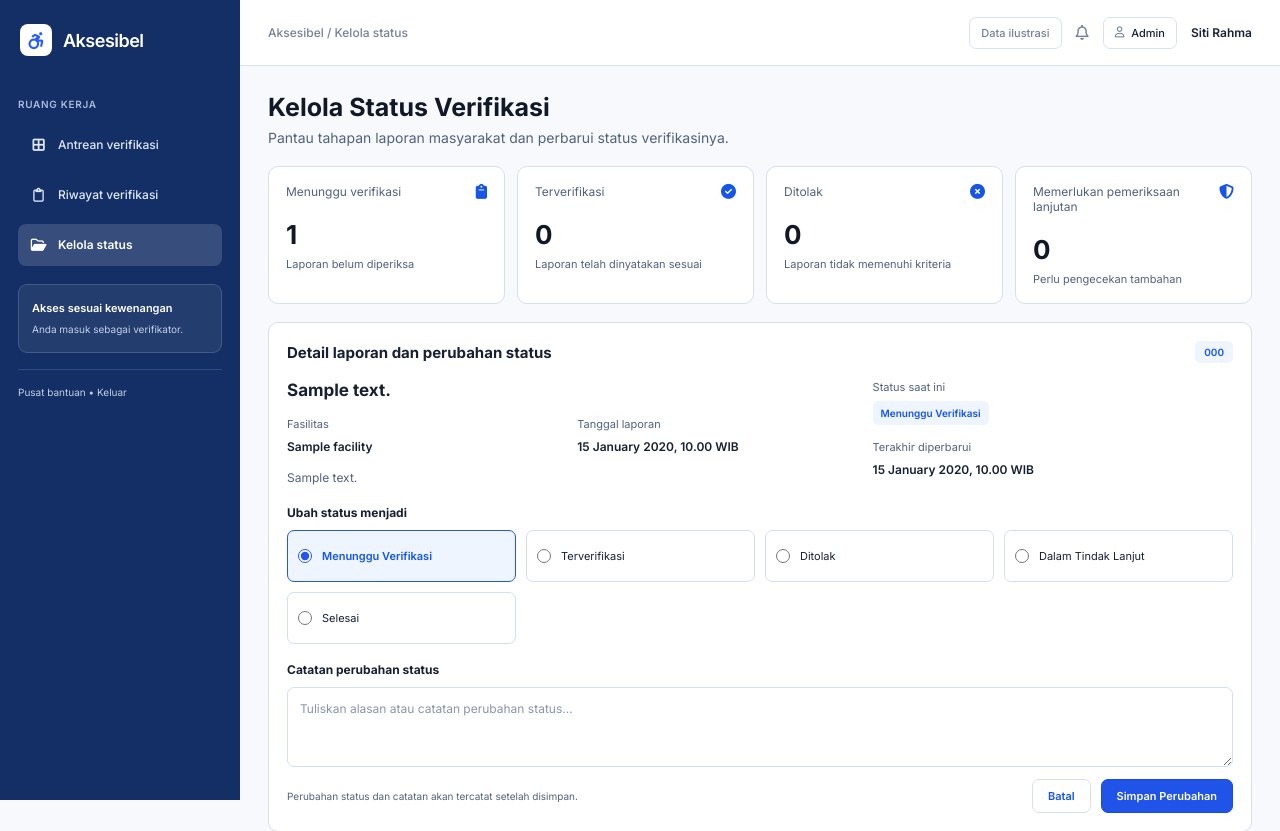
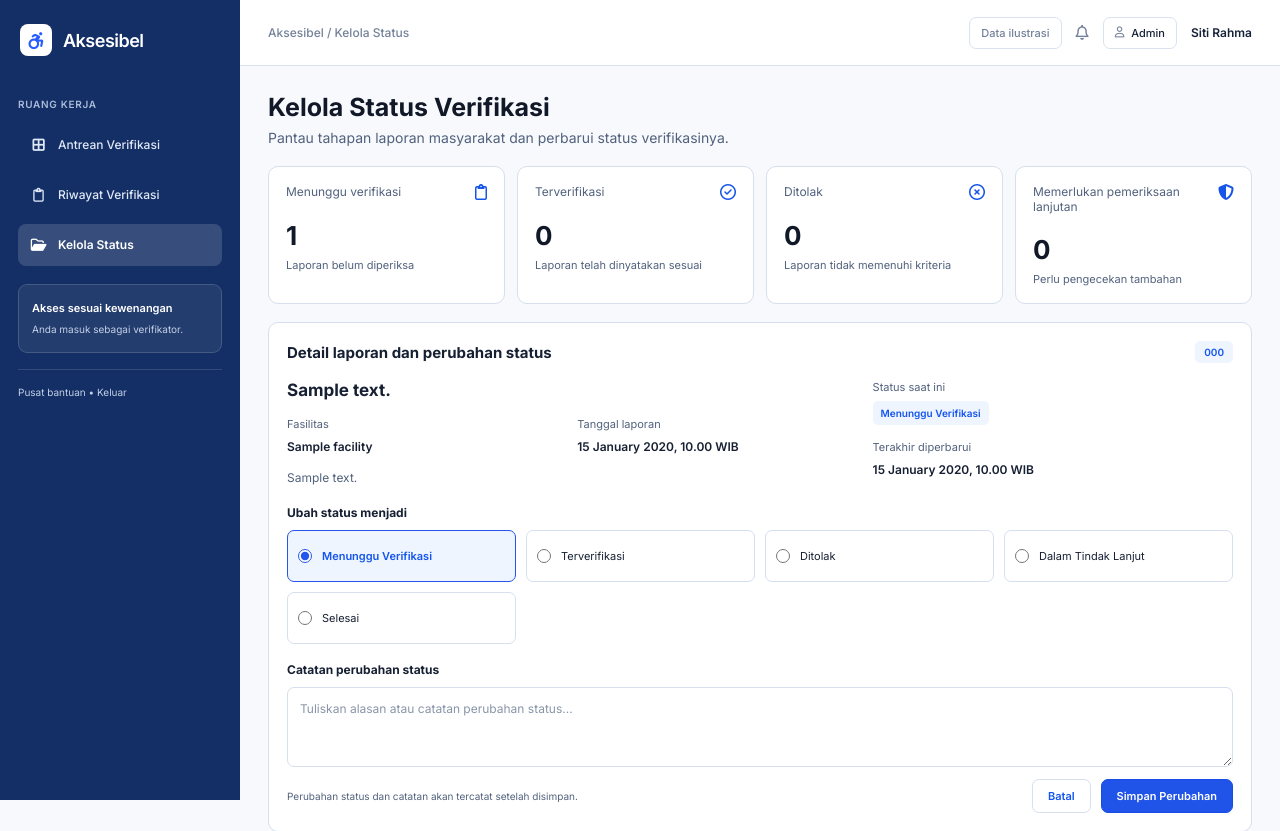
Before and after one commit to aksesibel/aksesibel, a Laravel app: page /verifikasi/status in a window 1280 px wide. Shown: the top 831 px of the page. Run offline with Laravel 12, Linux system fonts and the light colour scheme; data comes from the database, SQL or seed files in the repository; tables that the repository leaves empty hold one stand-in row (values such as "Sample post").

Commit message:
style: update dashboard icons

```diff
--- a/public/css/status-verifikasi.css
+++ b/public/css/status-verifikasi.css
@@ -55,8 +55,7 @@
 
 .stat-icon {
     color: #1555e8;
-    font-size: 15px;
-    font-weight: 600;
+    font-size: 16px;
 }
 
 .stat-card h2 {
--- a/resources/views/layouts/app.blade.php
+++ b/resources/views/layouts/app.blade.php
@@ -34,19 +34,19 @@
                 <a href="{{ route('verifikasi.antrean') }}"
                     class="{{ request()->routeIs('verifikasi.antrean') ? 'active' : '' }}">
                     <i class="fa-solid fa-border-all"></i>
-                    Antrean verifikasi
+                    Antrean Verifikasi
                 </a>
 
                 <a href="{{ route('verifikasi.riwayat') }}"
                     class="{{ request()->routeIs('verifikasi.riwayat') ? 'active' : '' }}">
                     <i class="fa-regular fa-clipboard"></i>
-                    Riwayat verifikasi
+                    Riwayat Verifikasi
                 </a>
 
                 <a href="{{ route('verifikasi.status') }}"
                     class="sidebar-link {{ request()->routeIs('verifikasi.status*') ? 'active' : '' }}">
                     <i class="fa-regular fa-folder-open"></i>
-                    <span>Kelola status</span>
+                    <span>Kelola Status</span>
                 </a>
             </nav>
 
--- a/resources/views/verifikasi/antrean.blade.php
+++ b/resources/views/verifikasi/antrean.blade.php
@@ -2,7 +2,7 @@
 
 @section('title', 'Antrean Verifikasi | Aksesibel')
 
-@section('breadcrumb', 'Aksesibel / Antrean verifikasi')
+@section('breadcrumb', 'Aksesibel / Antrean Verifikasi')
 
 @push('styles')
 <link rel="stylesheet" href="{{ asset('css/verifikasi.css') }}">
@@ -31,7 +31,7 @@
     <div class="stat-card">
         <div class="stat-top">
             Diverifikasi hari ini
-            <i class="fa-regular fa-shield-check"></i>
+            <i class="fa-regular fa-circle-check"></i>
         </div>
         <h2>{{ $statistik['terverifikasi'] }}</h2>
         <small>Siap diteruskan ke pengelola</small>
--- a/resources/views/verifikasi/riwayat.blade.php
+++ b/resources/views/verifikasi/riwayat.blade.php
@@ -2,7 +2,7 @@
 
 @section('title', 'Riwayat Verifikasi | Aksesibel')
 
-@section('breadcrumb', 'Aksesibel / Riwayat verifikasi')
+@section('breadcrumb', 'Aksesibel / Riwayat Verifikasi')
 
 @push('styles')
 <link rel="stylesheet" href="{{ asset('css/riwayat-verifikasi.css') }}">
@@ -30,7 +30,7 @@
     <div class="history-stat-card">
         <div class="stat-label">
             Diterima
-            <i class="fa-regular fa-shield-check"></i>
+            <i class="fa-regular fa-circle-check"></i>
         </div>
         <h2>{{ $statistik['diterima'] }}</h2>
         <small>Laporan memenuhi kriteria</small>
--- a/resources/views/verifikasi/status.blade.php
+++ b/resources/views/verifikasi/status.blade.php
@@ -2,7 +2,7 @@
 
 @section('title', 'Kelola Status Verifikasi')
 
-@section('breadcrumb', 'Aksesibel / Kelola status')
+@section('breadcrumb', 'Aksesibel / Kelola Status')
 
 @section('content')
 <div class="status-page">
```
